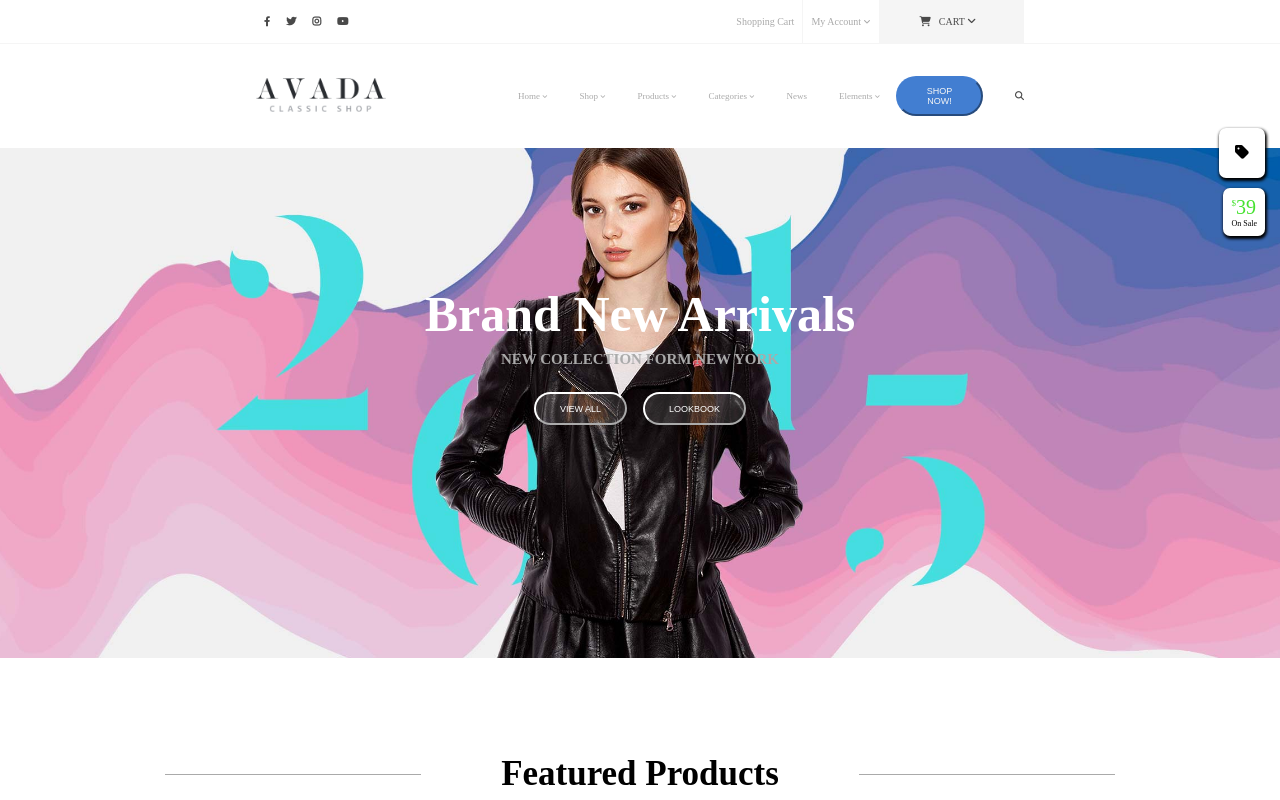
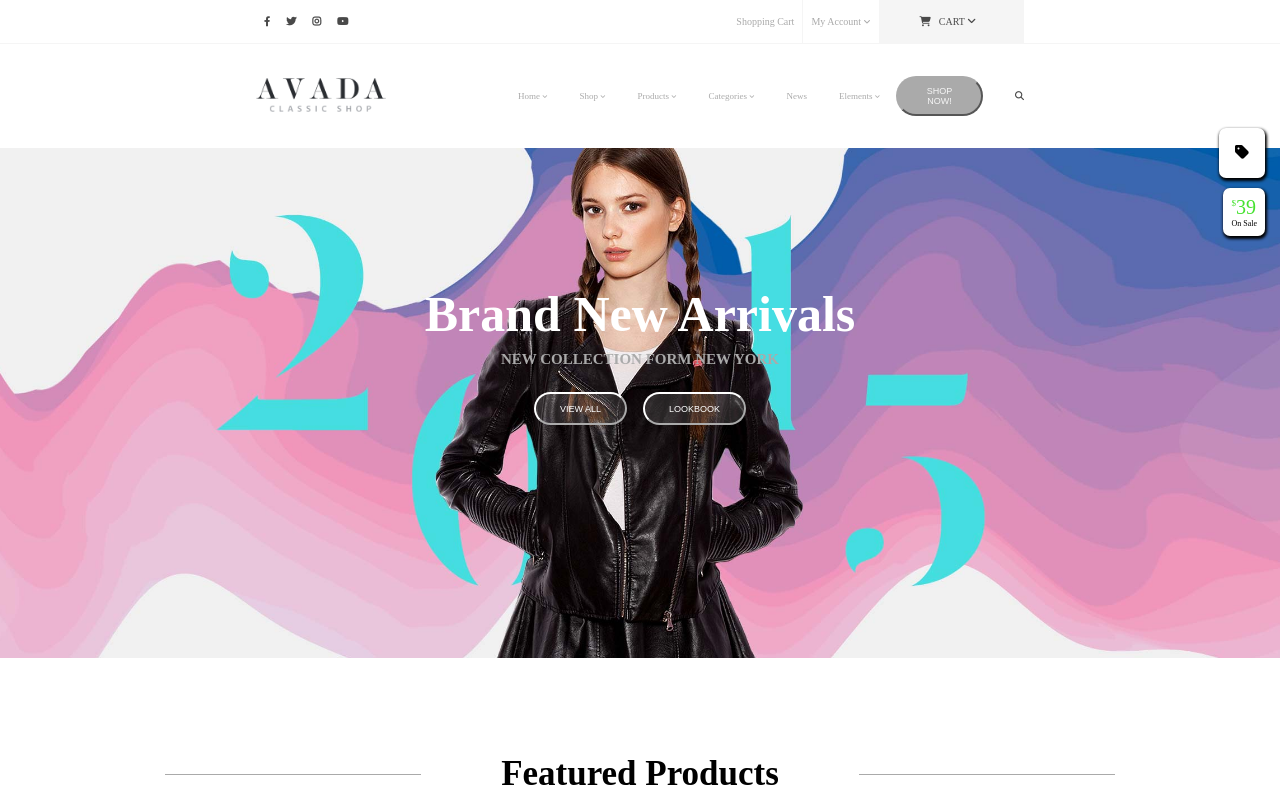
Before and after one commit to Pietro907/proj-html-vuejs, a Vue app: page / in a window 1280 px wide. Shown: the top 800 px of the page. Built offline with nearby package versions, Linux system fonts and the light colour scheme.

Commit message:
add hover btn HeaderBottom

```diff
--- a/src/components/HeaderBottom.vue
+++ b/src/components/HeaderBottom.vue
@@ -98,9 +98,13 @@ nav a:hover {
     padding: 0.5rem 1rem;
     border-radius: 20px;
     font-size: xx-small;
+    background-color: var(--bg-gray-light);
+    border-color: var(--bg-gray-light);
+    color: var(--bg-white-smoke);
+}
+.btn_shop_now > button:hover {
     background-color: var(--bg-blue-light);
     border-color: var(--bg-blue-light);
-    color: var(--bg-white-smoke);
 }
 
 .icon_search > a {
```
